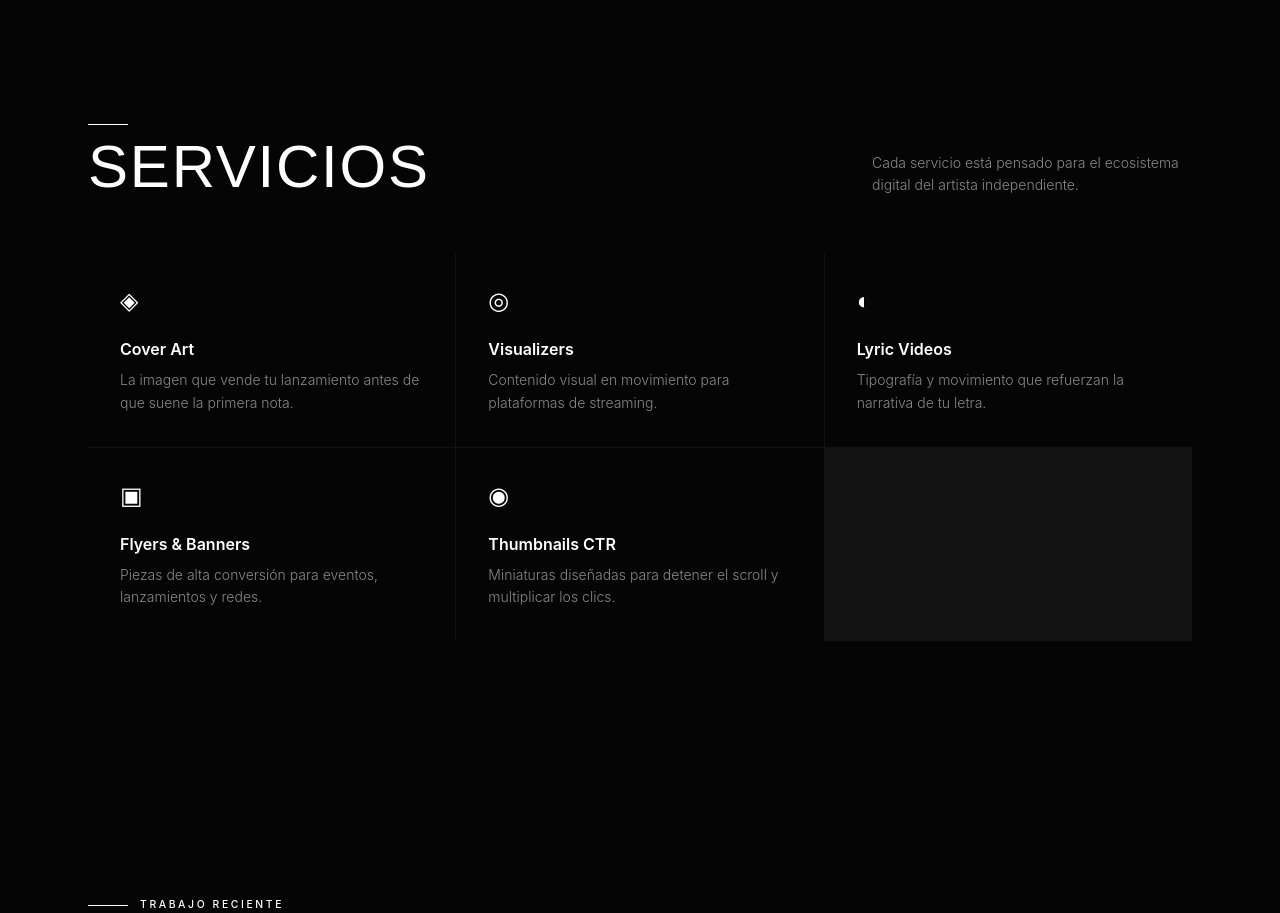
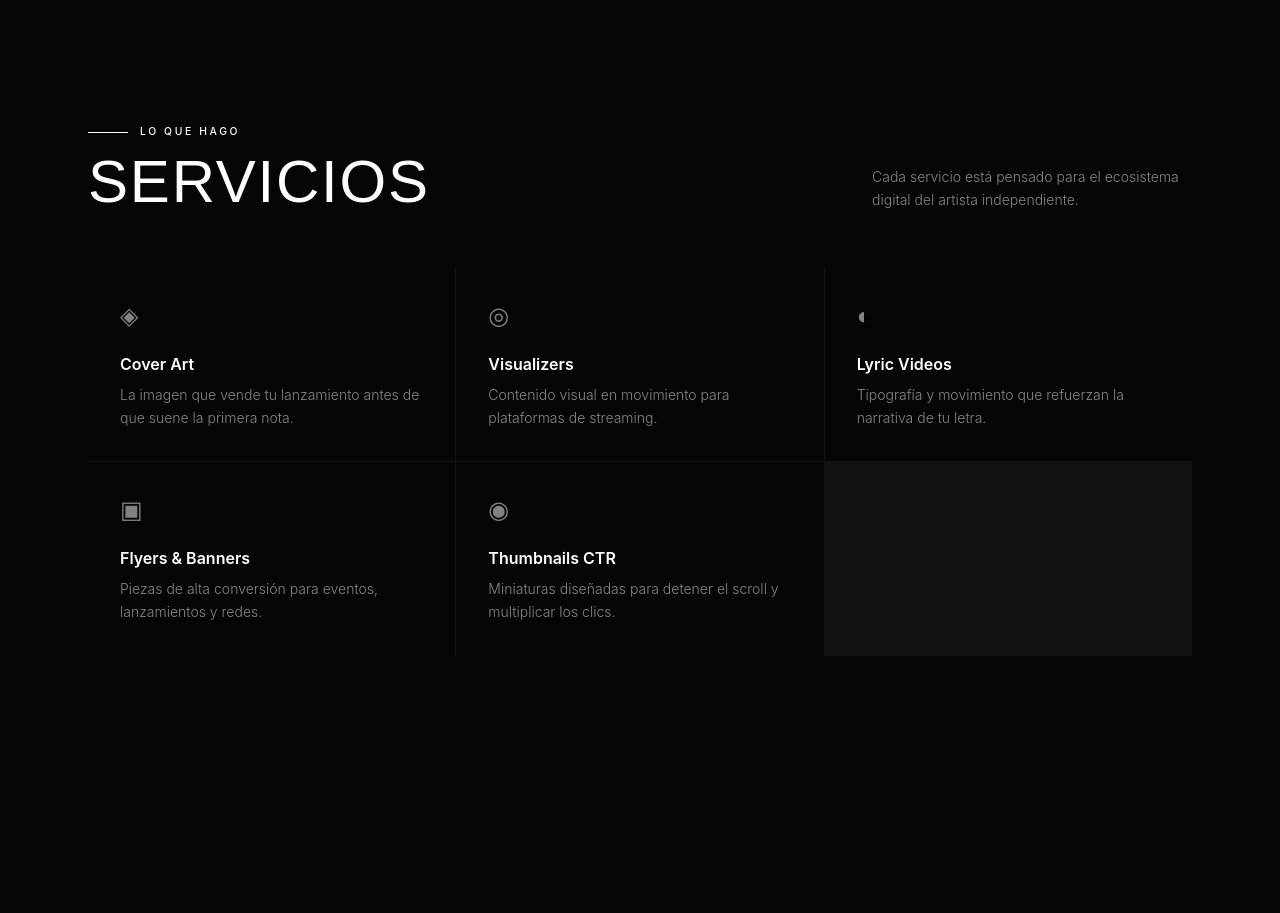
Before and after one commit to vixaontheblock/jay-art, a Next.js app: page / in a window 1280 px wide. Shown: the part 1340-2253 px from the top of the page. Built offline with nearby package versions, Linux system fonts and the light colour scheme.

Commit message:
Update Services.tsx

```diff
--- a/src/components/Services.tsx
+++ b/src/components/Services.tsx
@@ -33,7 +33,7 @@ export default function Services() {
         <div>
           <p className="eyebrow mb-3 flex items-center">
             <span className="accent-line" />
-
+            Lo que hago
           </p>
           <h2 className="font-display text-6xl uppercase leading-none">Servicios</h2>
         </div>
@@ -48,7 +48,7 @@ export default function Services() {
             key={i}
             className="group bg-[var(--bg)] p-8 hover:bg-[#0e0e0e] transition-colors duration-300 cursor-default"
           >
-            <span className="text-2xl text-[var(--gold)] block mb-5 group-hover:scale-110 transition-transform duration-200 origin-left">
+            <span className="text-2xl text-white/50 block mb-5 group-hover:text-white group-hover:scale-110 transition-all duration-200 origin-left">
               {s.icon}
             </span>
             <h3 className="font-semibold text-base mb-2">{s.name}</h3>
```
